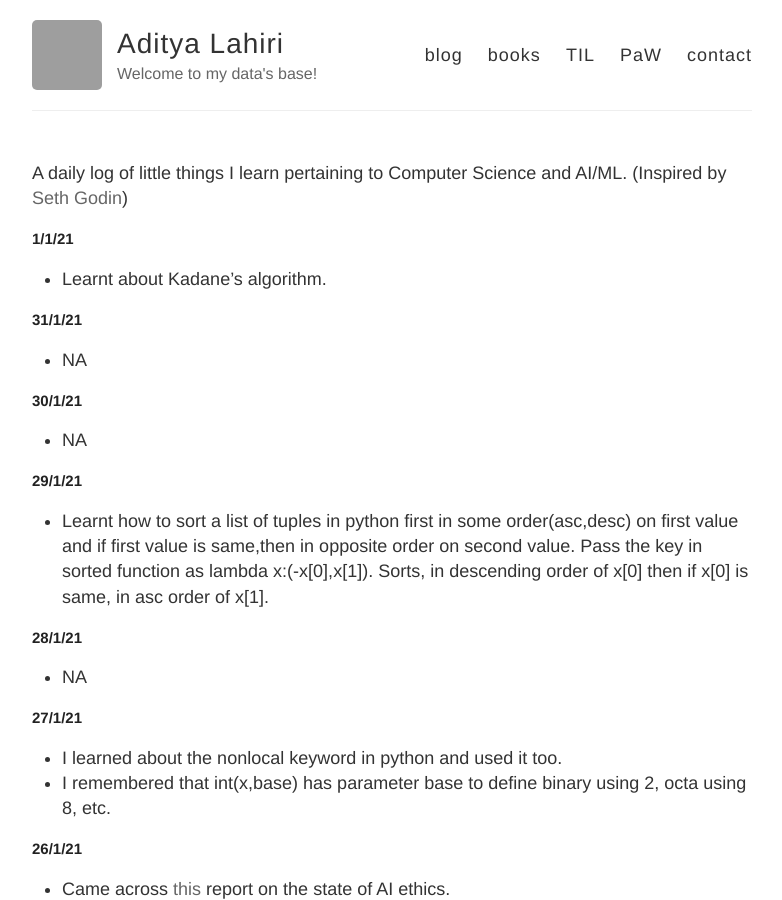
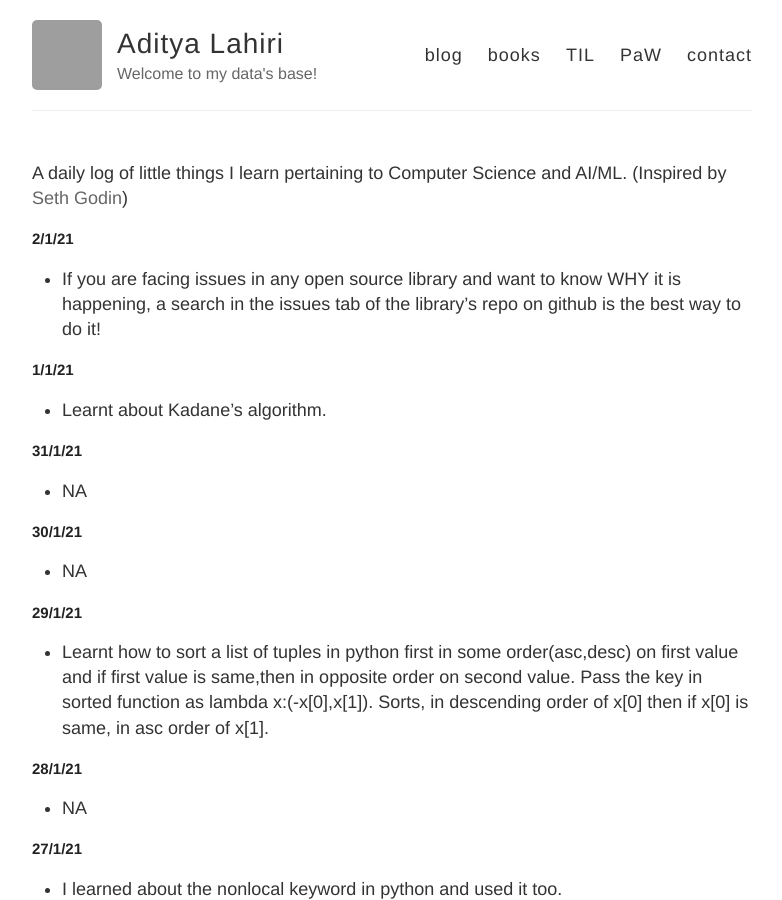
Before and after one commit to adityalahiri/adityalahiri.github.io, a Jekyll site: the page built from TIL.md, in a window 1280 px wide and 900 px high. Shown: the whole window, without its empty margins (248-1030 px from the left). Built offline with Jekyll 4.4.1, drawn with Linux system fonts in a browser that asks for light colours; our own code applies the rules of GitHub Pages for plain Markdown files; grey boxes are pictures that could not be loaded.

Commit message:
Update for 2/1

```diff
--- a/TIL.md
+++ b/TIL.md
@@ -1,5 +1,9 @@
 A daily log of little things I learn pertaining to Computer Science and AI/ML.
 (Inspired by [Seth Godin](https://seths.blog/))
+
+## 2/1/21
+
+* If you are facing issues in any open source library and want to know WHY it is happening, a search in the issues tab of the library's repo on github is the best way to do it!
 
 ## 1/1/21
 
```
